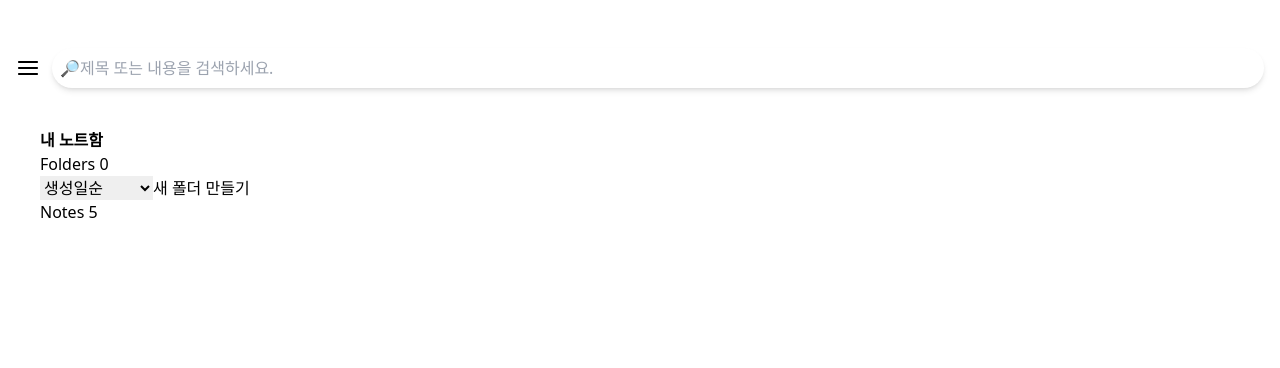
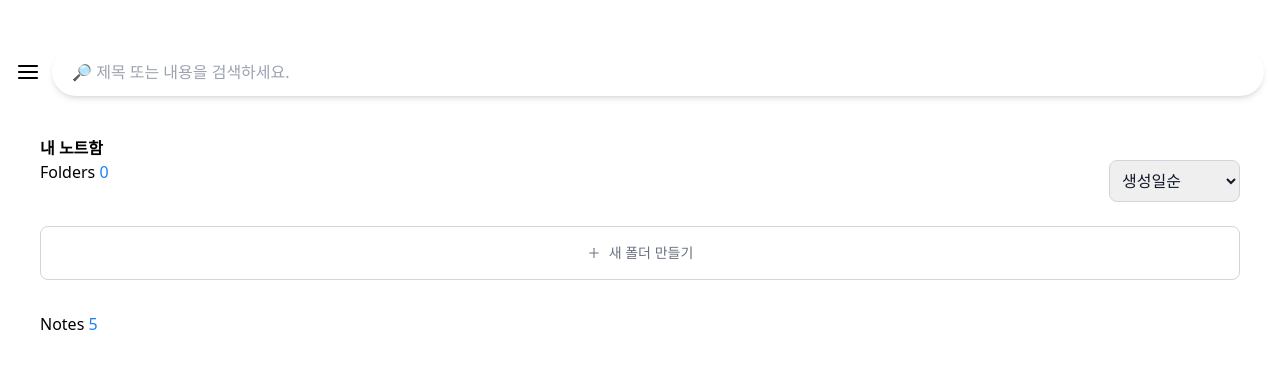
Before and after one commit to MinJunKim21/slid_redesign_project, a Next.js app: page /docs in a window 1280 px wide. Shown: the top 368 px of the page. Built offline with nearby package versions, Linux system fonts and the light colour scheme; no server answers; sample sign-in values are in the browser's storage.

Commit message:
docs ui doing

```diff
--- a/pages/account.jsx
+++ b/pages/account.jsx
@@ -4,6 +4,7 @@ import Link from 'next/link';
 
 function Account() {
   const { user } = useAuth();
+  const { logout } = useAuth();
 
   return (
     <div className="flex flex-col">
@@ -17,16 +18,18 @@ function Account() {
       </h3>
       <div className="px-6 flex flex-col space-y-3 mt-6 pb-6 border-b">
         <h5 className="text-xl font-bold">사용자 아이디</h5>
-        <h6 className="text-gray-400 text-lg font-light">{user.email}</h6>
+        <h6 className="text-gray-400 text-lg font-light">{user?.email}</h6>
       </div>
       <h5 className="px-6 mt-6 pb-6 border-b text-lg">삭제된 노트</h5>
       <div className="px-6 flex flex-col text-lg pt-6 space-y-6">
         <h5>회원권</h5>
         <h5>결제 내역</h5>
-        <h5>로그아웃</h5>
+        <div onClick={logout} className="cursor-pointer">
+          로그아웃
+        </div>
         <div className="flex justify-between">
           <h5>앱 버전</h5>
-          <span className="text-gray-400 font-light text-sm">v 2.18 2</span>
+          <span className="text-gray-400 font-light text-sm">v 2.18.2</span>
         </div>
         <h5 className="text-red-400">회원 탈퇴</h5>
       </div>
--- a/pages/docs.jsx
+++ b/pages/docs.jsx
@@ -1,5 +1,6 @@
 import useAuth from '../hooks/useAuth';
 import { CgMenu } from 'react-icons/cg';
+import { AiOutlinePlus } from 'react-icons/ai';
 import LoggedInMenu from '../components/LoggedInMenu';
 import { useRecoilState } from 'recoil';
 import { menuModalState } from '../atoms/modalAtom';
@@ -30,26 +31,36 @@ function Docs() {
         </button> */}
         <input
           type="text"
-          placeholder="🔎제목 또는 내용을 검색하세요."
-          className="p-2 w-full shadow-md rounded-full"
+          placeholder="🔎 제목 또는 내용을 검색하세요."
+          className="px-5 py-3 w-full shadow-md rounded-full"
         />
       </div>
       {/* <div onClick={logout}>logout</div> */}
       <div className="px-10 pt-10">
         <h3 className="font-bold">내 노트함</h3>
+        <div className="flex justify-between">
           <h4>
-          Folders <span>0</span>
+            Folders <span className="text-[#1981f8]">0</span>
           </h4>
-        <select name="" id="">
+          <select className="border border-gray-300 text-gray-900 rounded-lg focus:ring-blue-500 focus:border-blue-500 block p-2">
             <option value="0">생성일순</option>
             <option value="1">이름순</option>
             <option value="2">최종 수정일순</option>
           </select>
-        <button>새 폴더 만들기</button>
-        <h4>
-          Notes <span>5</span>
+        </div>
+        <button className="mt-6 w-full flex border rounded-lg border-gray-300 text-sm p-4">
+          <div className="flex items-center justify-center mx-auto space-x-2 text-gray-500">
+            <i>
+              <AiOutlinePlus />
+            </i>
+            <span>새 폴더 만들기</span>
+          </div>
+        </button>
+        <h4 className="mt-8">
+          Notes <span className="text-[#1981f8]">5</span>
         </h4>
-        {showMenu === true ? <LoggedInMenu /> : <></>}
+        <div></div>
+        {/* {showMenu === true ? <LoggedInMenu /> : <></>} */}
       </div>
     </div>
   );
```
Lines whose indentation alone changed are shown as unchanged.
